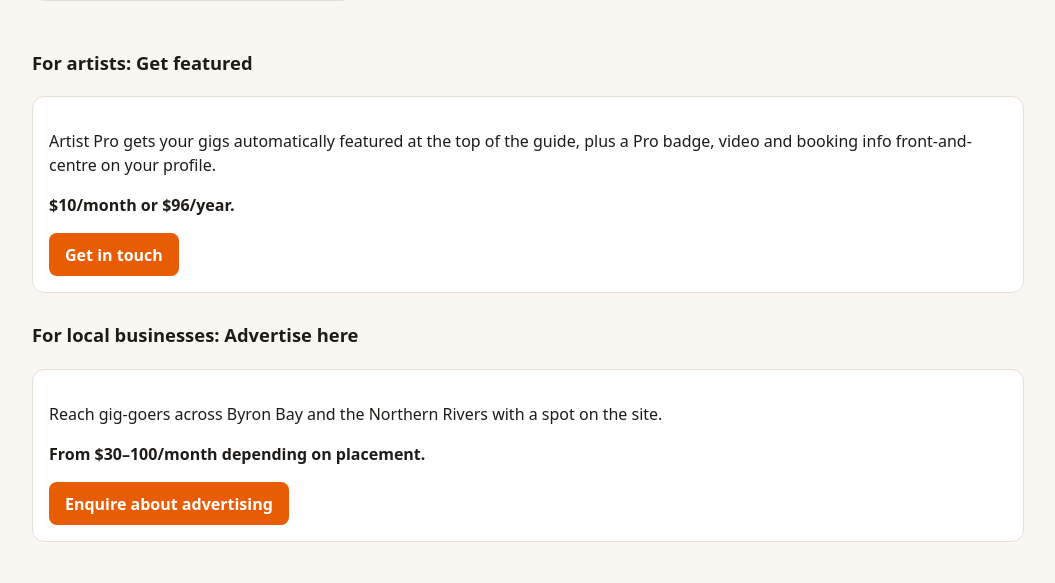
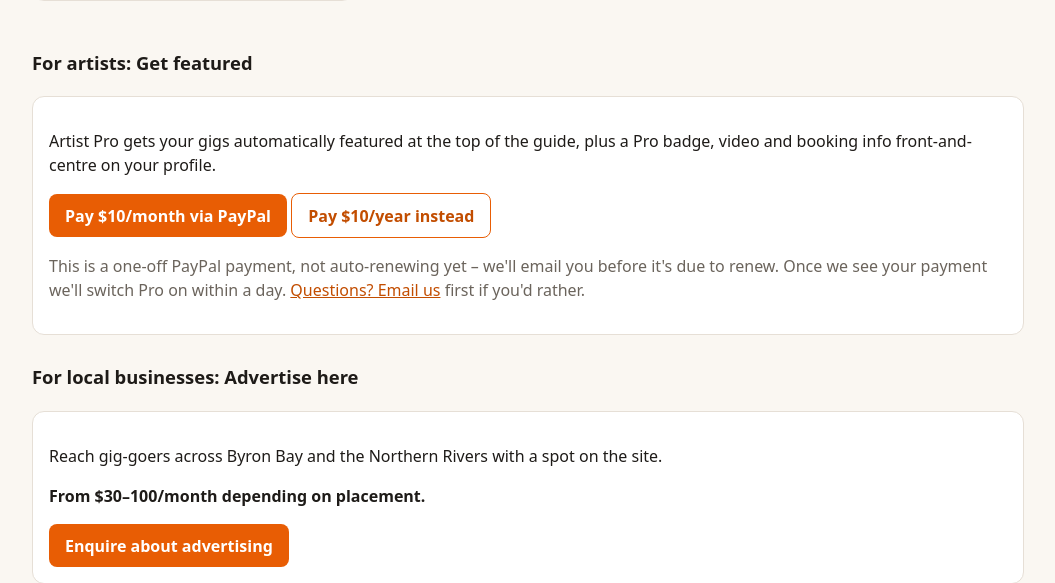
Before and after one commit to justuseful/gigguide, a Flask app: template app/templates/support.html in a window 1280 px wide. Shown: the part 369-952 px from the top of the page, without its empty margins (112-1167 px from the left). Run offline with Flask 3, Linux system fonts and the light colour scheme; the template is opened without the code that fills it: most values are stand-ins (such as "Sample title", 1, 10 or a date in 2020).

Commit message:
Switch Artist Pro to a direct PayPal.me link instead of email
Fixed pricing doesn't need a quote first - a paypal.me link with the
amount baked in gets artists paying immediately, no email round-trip.
Advertising stays email-first since that price varies per placement.

Co-Authored-By: Claude Sonnet 5 <noreply@anthropic.com>

```diff
--- a/app/templates/support.html
+++ b/app/templates/support.html
@@ -25,8 +25,17 @@
 <div class="venue-box">
   <p>Artist Pro gets your gigs automatically featured at the top of the guide, plus a Pro badge,
      video and booking info front-and-centre on your profile.</p>
+  {% if artist_pro_monthly_url %}
+  <p>
+    <a class="btn" href="{{ artist_pro_monthly_url }}" rel="noopener" target="_blank">Pay ${{ artist_pro_monthly_price }}/month via PayPal</a>
+    <a class="btn btn--ghost" href="{{ artist_pro_annual_url }}" rel="noopener" target="_blank">Pay ${{ artist_pro_annual_price }}/year instead</a>
+  </p>
+  <p class="muted">This is a one-off PayPal payment, not auto-renewing yet &ndash; we'll email you before it's due to renew.
+     Once we see your payment we'll switch Pro on within a day. <a href="{{ artist_pro_mailto }}">Questions? Email us</a> first if you'd rather.</p>
+  {% else %}
   <p><strong>$10/month or $96/year.</strong></p>
   <a class="btn" href="{{ artist_pro_mailto }}">Get in touch</a>
+  {% endif %}
 </div>
 
 <h2 class="section-title">For local businesses: Advertise here</h2>
```
Also changed, not shown: app/routes_support.py (+14 -0 lines).
